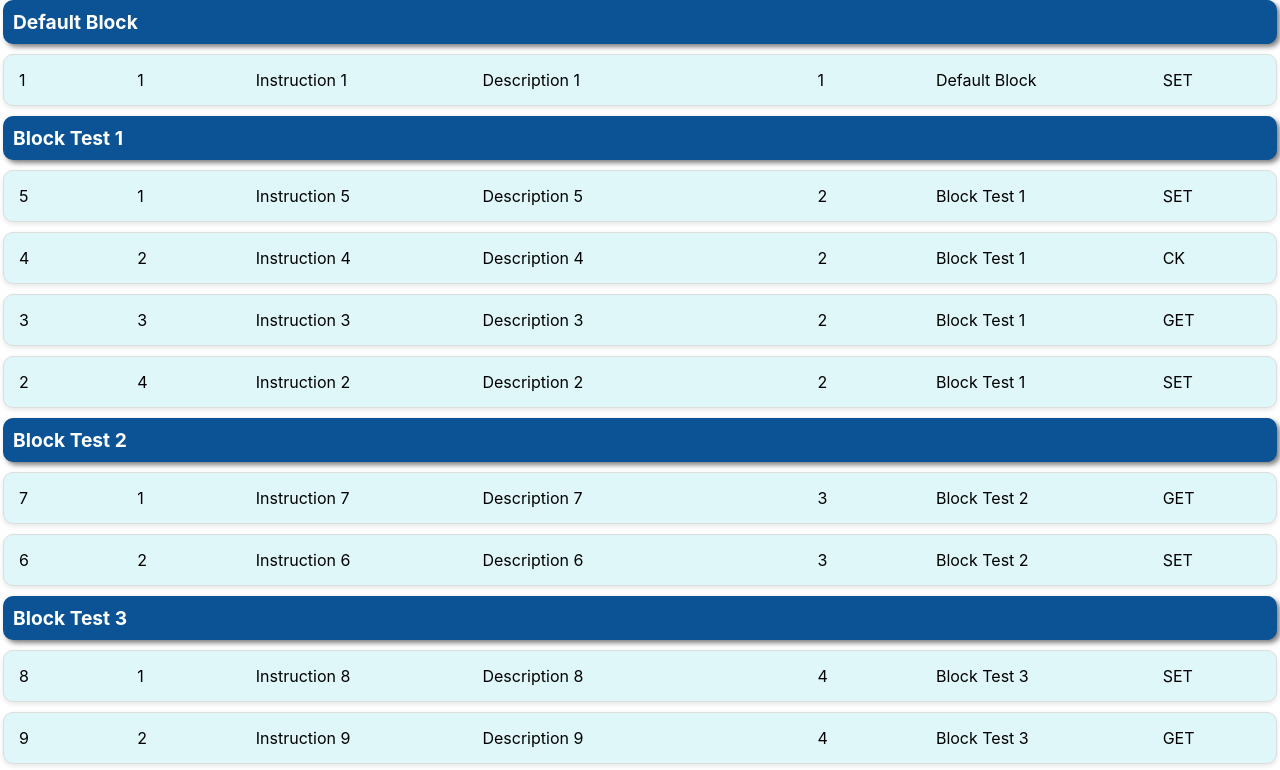
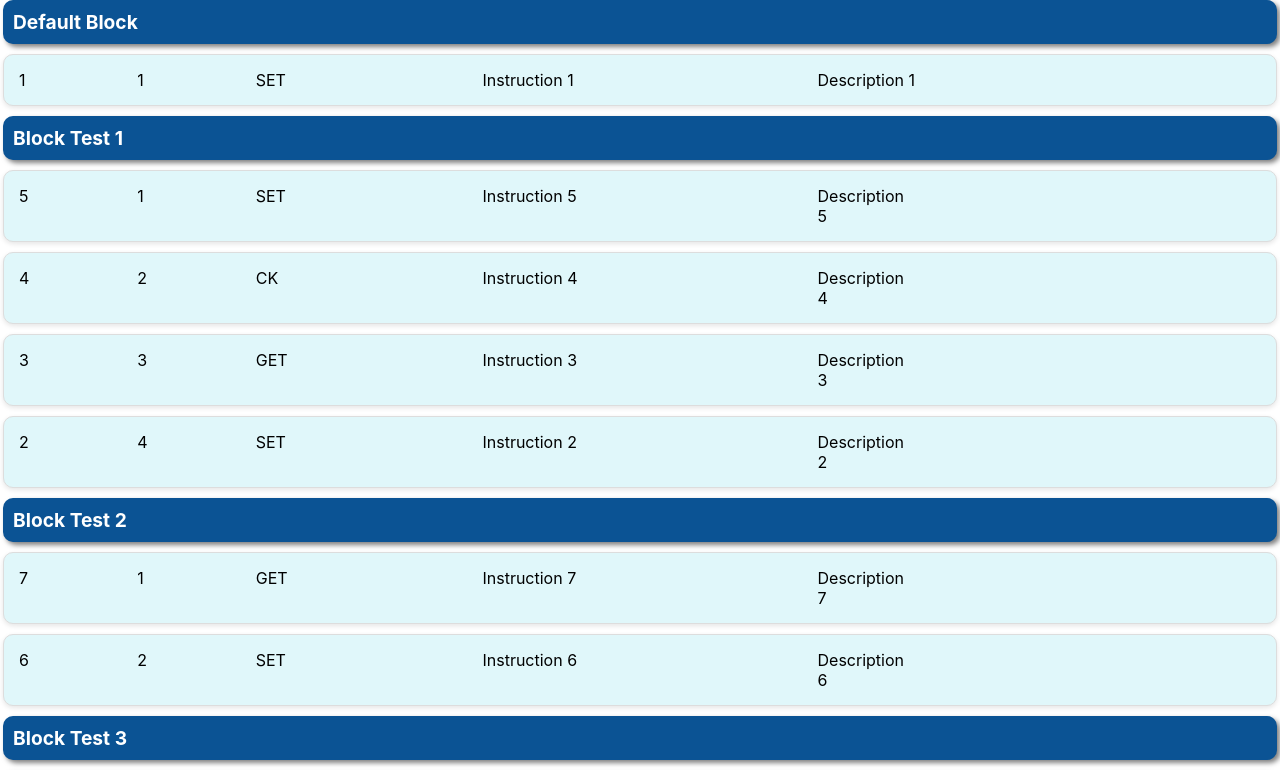
Before and after one commit to OsvaldoMartini/ar-react-ts-grid, a React (Create React App) app: page / in a window 1280 px wide. Shown: the top 770 px of the page. Built offline with nearby package versions, Linux system fonts and the light colour scheme.

Commit message:
Update GridItem.tsx

```diff
--- a/src/components/GridItem.tsx
+++ b/src/components/GridItem.tsx
@@ -38,11 +38,9 @@ const GridItem: React.FC<GridItemProps> = ({ data }) => {
               <div key={instruction.id} className="instruction-item">
                 <span>{instruction.id}</span>
                 <span>{instruction.instructionOrderNumber}</span>
+                <span>{instruction.instructionType}</span> {/* Moved this before name */}
                 <span>{instruction.name}</span>
                 <span>{instruction.description}</span>
-                <span>{instruction.blockId}</span>
-                <span>{instruction.blockName}</span>
-                <span>{instruction.instructionType}</span>
               </div>
             ))}
           </div>
```
